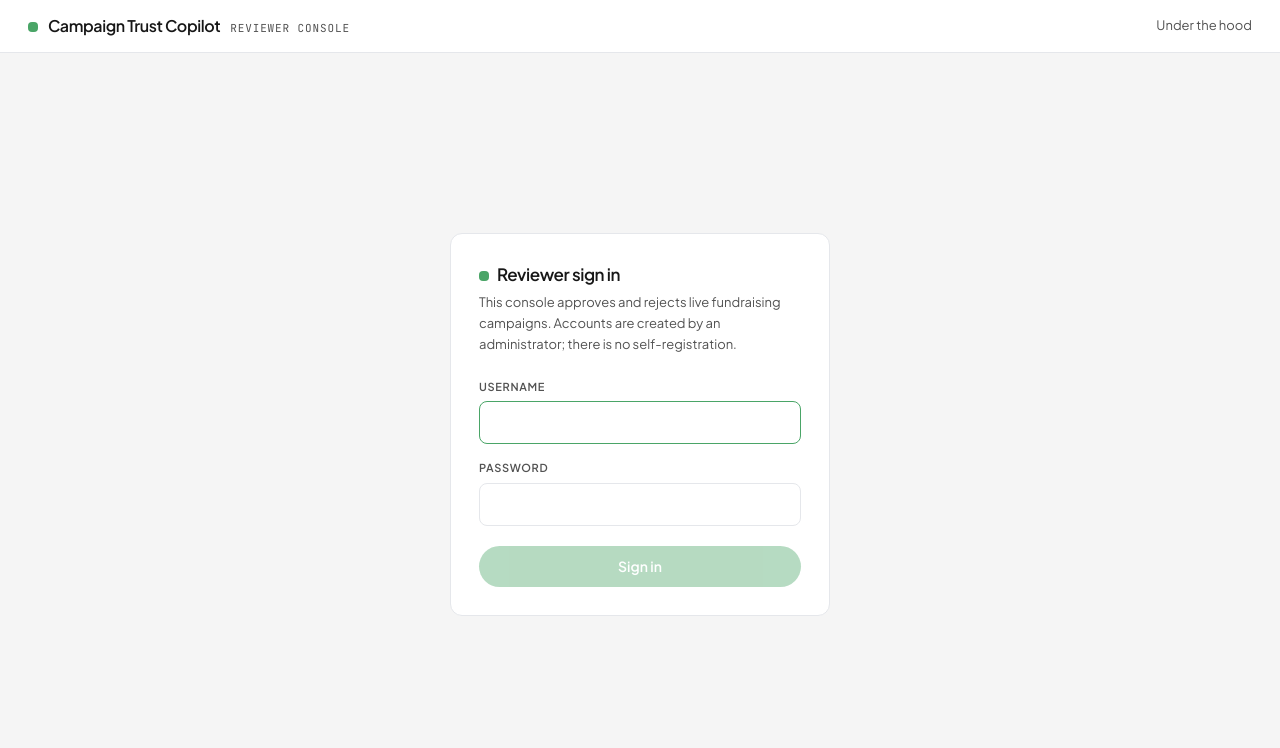
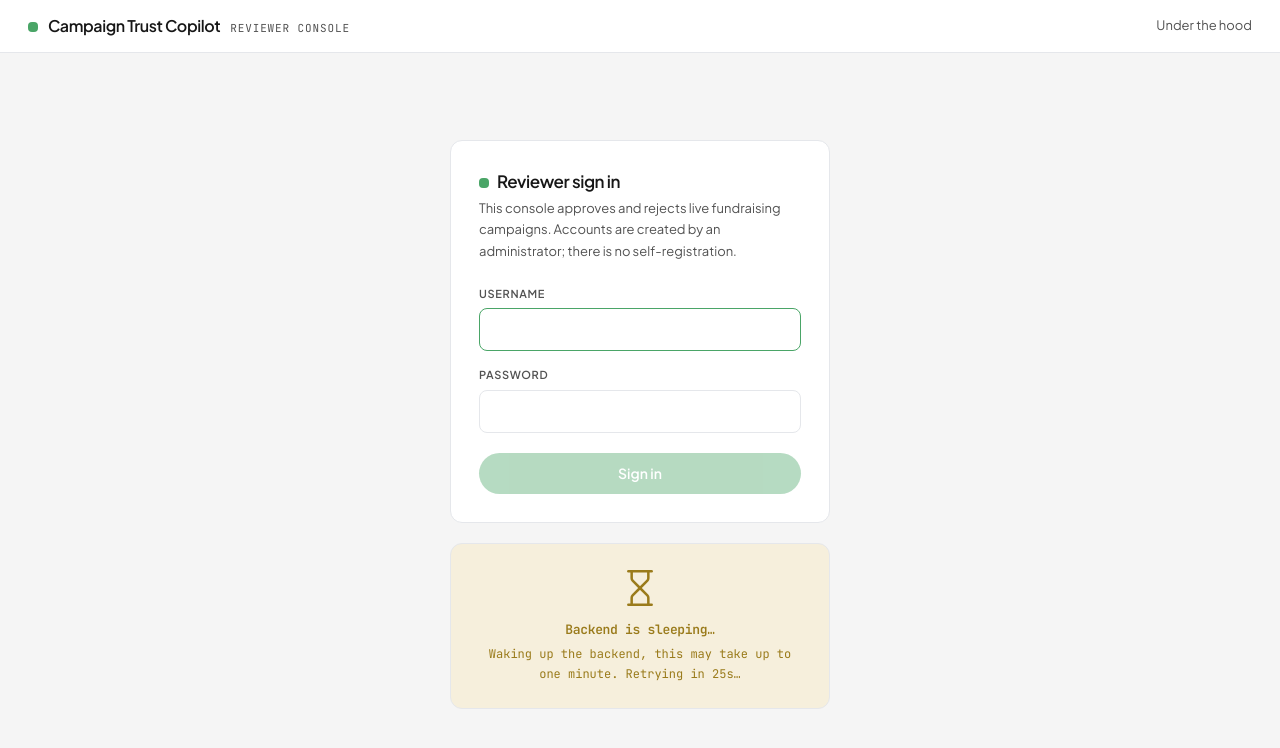
Before and after one commit to diditdwianto/launchgood-prototype, a Next.js app in the folder frontend/: page /login in a window 1280 px wide. Shown: the top 748 px of the page. Built offline with nearby package versions, Linux system fonts and the light colour scheme; no server answers.

Commit message:
add backend checker and caller in frontend

```diff
--- a/frontend/app/login/page.tsx
+++ b/frontend/app/login/page.tsx
@@ -1,10 +1,34 @@
 "use client";
 
 import { useRouter } from "next/navigation";
-import { useState } from "react";
+import { useEffect, useState } from "react";
 
-import { login } from "@/lib/api";
+import { checkHealth, login } from "@/lib/api";
 import { INTRO_PENDING_KEY } from "@/components/Shell";
+
+const RETRY_SECONDS = 30;
+
+type BackendStatus = "checking" | "ready" | "down";
+
+function HourglassIcon({ className }: { className?: string }) {
+  return (
+    <svg
+      viewBox="0 0 24 24"
+      fill="none"
+      stroke="currentColor"
+      strokeWidth={1.5}
+      strokeLinecap="round"
+      strokeLinejoin="round"
+      className={className}
+      aria-hidden
+    >
+      <path d="M5 22h14" />
+      <path d="M5 2h14" />
+      <path d="M17 22v-4.172a2 2 0 0 0-.586-1.414L12 12l-4.414 4.414A2 2 0 0 0 7 17.828V22" />
+      <path d="M7 2v4.172a2 2 0 0 0 .586 1.414L12 12l4.414-4.414A2 2 0 0 0 17 6.172V2" />
+    </svg>
+  );
+}
 
 export default function LoginPage() {
   const router = useRouter();
@@ -12,6 +36,37 @@ export default function LoginPage() {
   const [password, setPassword] = useState("");
   const [error, setError] = useState<string | null>(null);
   const [busy, setBusy] = useState(false);
+
+  const [backendStatus, setBackendStatus] = useState<BackendStatus>("checking");
+  const [retryIn, setRetryIn] = useState(RETRY_SECONDS);
+  const [retryTrigger, setRetryTrigger] = useState(0);
+
+  // Probe the backend on mount, and again each time the countdown effect
+  // below bumps retryTrigger after a failed attempt.
+  useEffect(() => {
+    let cancelled = false;
+    (async () => {
+      setBackendStatus("checking");
+      const ok = await checkHealth();
+      if (cancelled) return;
+      setBackendStatus(ok ? "ready" : "down");
+      setRetryIn(RETRY_SECONDS);
+    })();
+    return () => {
+      cancelled = true;
+    };
+  }, [retryTrigger]);
+
+  // Ticks the retry countdown while the backend is down, then triggers a re-probe.
+  useEffect(() => {
+    if (backendStatus !== "down") return;
+    if (retryIn <= 0) {
+      setRetryTrigger((n) => n + 1);
+      return;
+    }
+    const timer = setTimeout(() => setRetryIn((s) => s - 1), 1000);
+    return () => clearTimeout(timer);
+  }, [backendStatus, retryIn]);
 
   async function submit(e: React.FormEvent) {
     e.preventDefault();
@@ -29,7 +84,7 @@ export default function LoginPage() {
   }
 
   return (
-    <div className="flex min-h-[calc(100vh-57px)] items-center justify-center px-6">
+    <div className="flex min-h-[calc(100vh-57px)] flex-col items-center justify-center gap-5 px-6">
       <form
         onSubmit={submit}
         className="bg-panel border-line w-full max-w-[380px] rounded-xl border px-7 py-7"
@@ -75,12 +130,44 @@ export default function LoginPage() {
 
         <button
           type="submit"
-          disabled={busy || !username || !password}
+          disabled={busy || !username || !password || backendStatus !== "ready"}
           className="bg-brand hover:bg-brand-deep w-full rounded-full py-2.5 text-[14px] font-semibold text-white transition-colors disabled:opacity-40"
         >
           {busy ? "Signing in…" : "Sign in"}
         </button>
       </form>
+
+      {backendStatus !== "ready" ? (
+        <div
+          className={`border-line w-full max-w-[380px] rounded-xl border px-7 py-6 text-center ${
+            backendStatus === "down" ? "bg-medium-tint" : "bg-panel"
+          }`}
+        >
+          <HourglassIcon
+            className={`mx-auto h-10 w-10 ${
+              backendStatus === "down" ? "text-medium" : "text-ink animate-pulse"
+            }`}
+          />
+          <p
+            className={`mono mt-3 text-[13px] font-semibold tracking-tight ${
+              backendStatus === "down" ? "text-medium" : "text-ink"
+            }`}
+          >
+            {backendStatus === "checking"
+              ? "Checking backend service…"
+              : "Backend is sleeping…"}
+          </p>
+          <p
+            className={`mono mt-1.5 text-[12px] leading-relaxed ${
+              backendStatus === "down" ? "text-medium" : "text-muted"
+            }`}
+          >
+            {backendStatus === "checking"
+              ? "Contacting backend service…"
+              : `Waking up the backend, this may take up to one minute. Retrying in ${retryIn}s…`}
+          </p>
+        </div>
+      ) : null}
     </div>
   );
 }
--- a/frontend/lib/api.ts
+++ b/frontend/lib/api.ts
@@ -161,6 +161,24 @@ async function request<T>(path: string, init: RequestInit = {}): Promise<T> {
 }
 
 const get = <T,>(path: string) => request<T>(path);
+
+/** Render's free tier spins backends down after inactivity, so a cold instance
+ *  can take tens of seconds to answer. Bound the wait rather than let fetch hang. */
+export async function checkHealth(timeoutMs = 8000): Promise<boolean> {
+  const controller = new AbortController();
+  const timer = setTimeout(() => controller.abort(), timeoutMs);
+  try {
+    const res = await fetch(`${API_BASE}/api/health`, {
+      cache: "no-store",
+      signal: controller.signal,
+    });
+    return res.ok;
+  } catch {
+    return false;
+  } finally {
+    clearTimeout(timer);
+  }
+}
 
 export async function login(username: string, password: string) {
   const res = await fetch(`${API_BASE}/api/auth/login`, {
```
Also changed, not shown: 2 other files (tests, documents, lock files or other folders).
